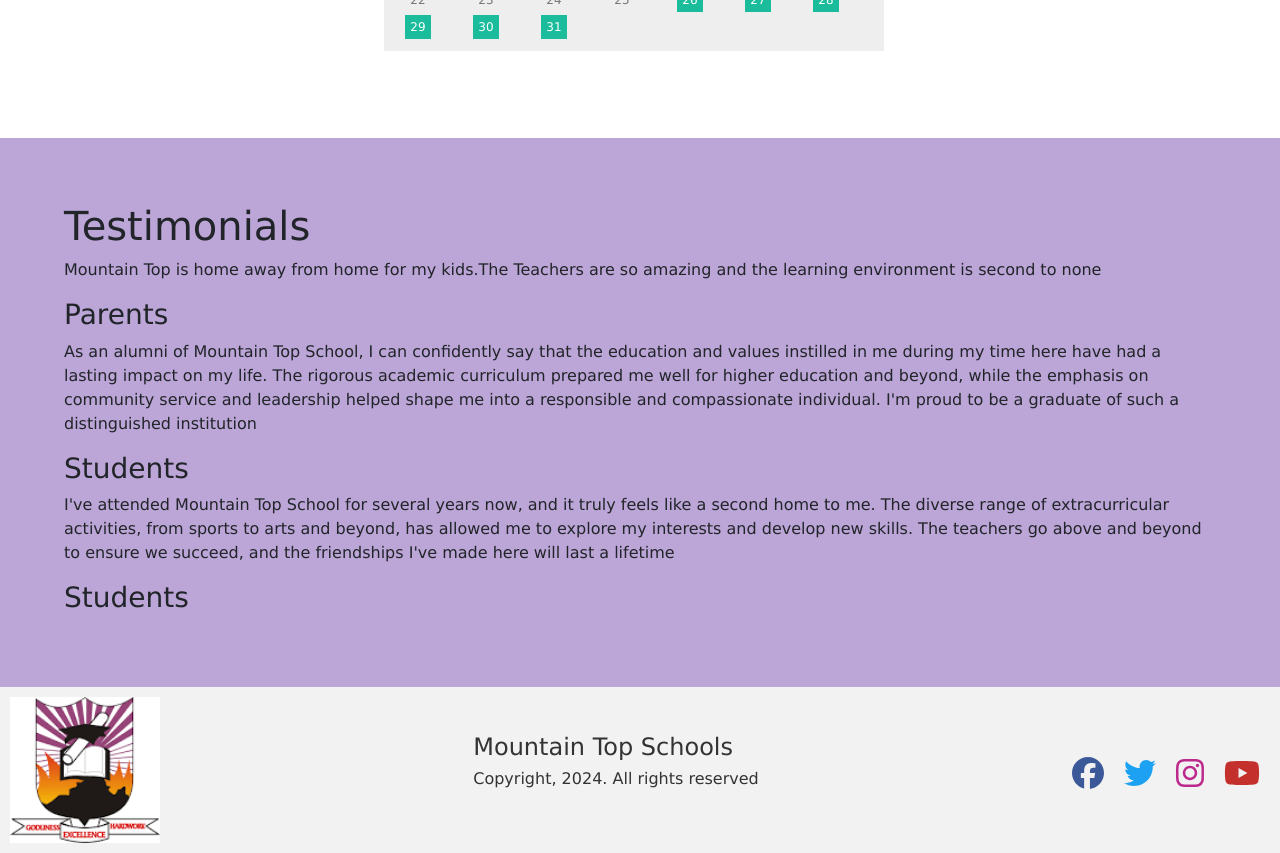
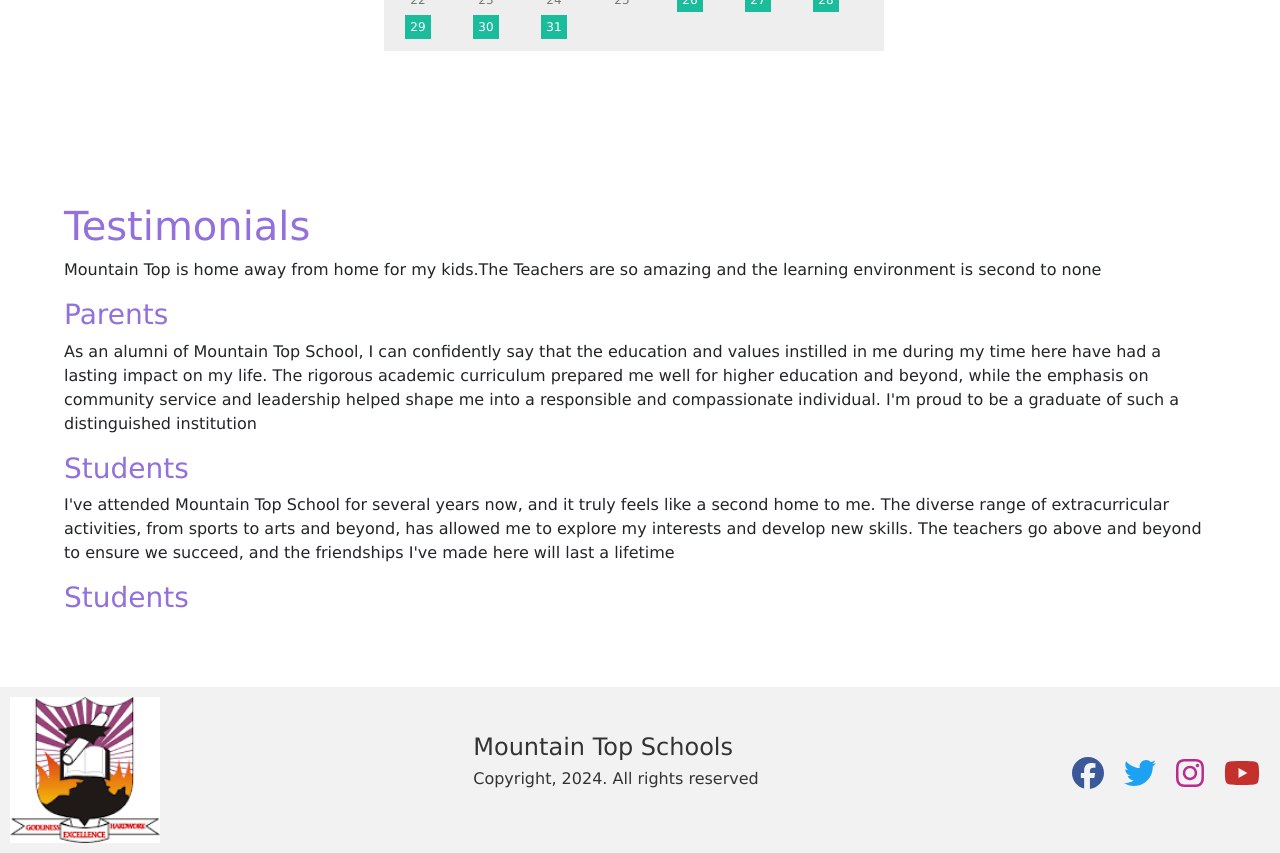
Before and after one commit to Toluwanimicode/Frontend_Project, a React (Vite) app: page / in a window 1280 px wide. Shown: the part 2320-3173 px from the top of the page. Built offline with nearby package versions, Linux system fonts and the light colour scheme.

Commit message:
added front end

```diff
--- a/src/components/pages/Home/Home.css
+++ b/src/components/pages/Home/Home.css
@@ -120,6 +120,9 @@ body {font-family: Verdana, sans-serif;}
   /* Add more styling as needed */
 }
 .testimonial{
-  background-color: #BCA5D7;
+  background-color: white;
   padding: 5%;
 }
+.testimonial-heading{
+  color: #9370DB;
+}
--- a/src/components/pages/Home/Home.jsx
+++ b/src/components/pages/Home/Home.jsx
@@ -120,24 +120,24 @@ const Home = () => {
           </div>
         <section className='testimonial'>
           <div>
-            <h1>Testimonials</h1>
+            <h1 className='testimonial-heading'>Testimonials</h1>
             <div>
               <article>
                 <div>
                   <p> Mountain Top is home away from home for my kids.The Teachers are so amazing and the learning environment is second to none</p>
-                  <h3>Parents</h3>
+                  <h3 className='testimonial-heading'>Parents</h3>
                 </div>
               </article>
               <article>
                 <div>
                   <p> As an alumni of Mountain Top School, I can confidently say that the education and values instilled in me during my time here have had a lasting impact on my life. The rigorous academic curriculum prepared me well for higher education and beyond, while the emphasis on community service and leadership helped shape me into a responsible and compassionate individual. I'm proud to be a graduate of such a distinguished institution </p>
-                  <h3>Students</h3>
+                  <h3 className='testimonial-heading'>Students</h3>
                 </div>
               </article>
               <article>
                 <div>
                   <p> I've attended Mountain Top School for several years now, and it truly feels like a second home to me. The diverse range of extracurricular activities, from sports to arts and beyond, has allowed me to explore my interests and develop new skills. The teachers go above and beyond to ensure we succeed, and the friendships I've made here will last a lifetime </p>
-                  <h3>Students</h3>
+                  <h3 className='testimonial-heading'>Students</h3>
                 </div>
               </article>
             </div>
--- a/src/index.css
+++ b/src/index.css
@@ -1,19 +0,0 @@
-[class*="col-"] {
-    width: 100%;
-  }
-
-  @media only screen and (min-width: 768px) {
-    /* For desktop: */
-    .col-1 {width: 8.33%;}
-    .col-2 {width: 16.66%;}
-    .col-3 {width: 25%;}
-    .col-4 {width: 33.33%;}
-    .col-5 {width: 41.66%;}
-    .col-6 {width: 50%;}
-    .col-7 {width: 58.33%;}
-    .col-8 {width: 66.66%;}
-    .col-9 {width: 75%;}
-    .col-10 {width: 83.33%;}
-    .col-11 {width: 91.66%;}
-    .col-12 {width: 100%;}
-  }
```
